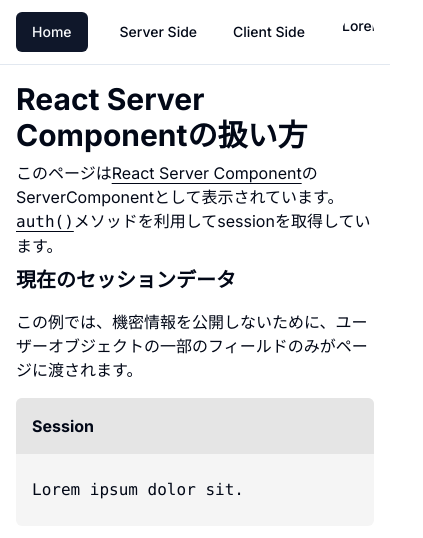
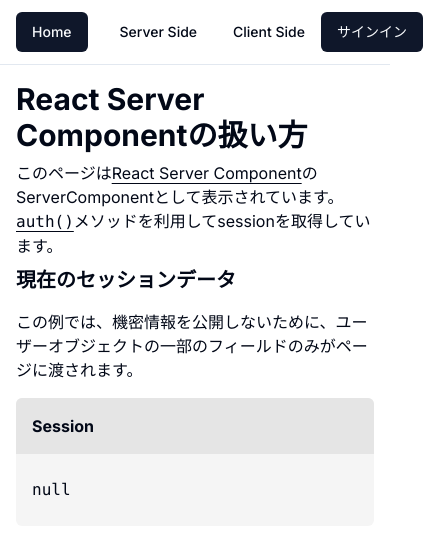
Before and after one commit to ve1997/next-authjs-v5, a Next.js app: page /server-example in a window 390 px wide. Shown: the top 538 px of the page, 423 px wide, since content can reach past the window. Built offline with nearby package versions, Linux system fonts and the light colour scheme; no server answers.

Commit message:
feat: google認証の実装

```diff
--- a/app/client-example/page.tsx
+++ b/app/client-example/page.tsx
@@ -1,5 +1,10 @@
 import { ClientExample } from "@/components/client-example";
+import { SessionProvider } from "next-auth/react";
 
 export default function ClientPage() {
-	return <ClientExample />;
+	return (
+		<SessionProvider>
+			<ClientExample />
+		</SessionProvider>
+	);
 }
--- a/app/page.tsx
+++ b/app/page.tsx
@@ -1,7 +1,9 @@
 import { CustomLink } from "@/components/custom-link";
 import { SessionData } from "@/components/session-data";
+import { auth } from "@/lib/auth";
 
-export default function Home() {
+export default async function Home() {
+	const session = await auth();
 	return (
 		<div className="flex flex-col gap-6">
 			<h1 className="font-bold text-3xl">🚀 NextAuth.js Tutorial</h1>
@@ -15,7 +17,7 @@ export default function Home() {
 				</CustomLink>
 				の例を見て、ページを保護してセッションデータを取得する方法を確認してください。
 			</div>
-			<SessionData />
+			<SessionData session={session} />
 		</div>
 	);
 }
--- /dev/null
+++ b/app/protected-page/page.tsx
@@ -0,0 +1,3 @@
+export default function ProtectedPage() {
+	return <div>Protected Page</div>;
+}
--- a/components/auth-components.tsx
+++ b/components/auth-components.tsx
@@ -1,12 +1,17 @@
 import { Button } from "@/components/ui/button";
+import { signIn, signOut } from "@/lib/auth";
 import type { ComponentPropsWithRef } from "react";
 
 export function SignIn({
 	provider,
 	...props
 }: { provider?: string } & ComponentPropsWithRef<typeof Button>) {
+	async function handleSignIn() {
+		"use server";
+		await signIn(provider);
+	}
 	return (
-		<form>
+		<form action={handleSignIn}>
 			<Button {...props}>サインイン</Button>
 		</form>
 	);
@@ -16,8 +21,12 @@ export function SignOut({
 	provider,
 	...props
 }: { provider?: string } & ComponentPropsWithRef<typeof Button>) {
+	async function handleSignOut() {
+		"use server";
+		await signOut();
+	}
 	return (
-		<form className="w-full">
+		<form className="w-full" action={handleSignOut}>
 			<Button variant="ghost" className="w-full p-0" {...props}>
 				ログアウト
 			</Button>
--- a/components/client-example.tsx
+++ b/components/client-example.tsx
@@ -1,7 +1,12 @@
+"use client";
+
 import { CustomLink } from "@/components/custom-link";
 import { SessionData } from "@/components/session-data";
+import { useSession } from "next-auth/react";
 
 export function ClientExample() {
+	const { data: session, status } = useSession();
+
 	return (
 		<div className="flex flex-col gap-4">
 			<h1 className="font-bold text-3xl">クライアントサイドレンダリング</h1>
@@ -27,7 +32,7 @@ export function ClientExample() {
 				</CustomLink>
 				コンポーネントが必要です。
 			</p>
-			<SessionData />
+			<SessionData session={session} loading={status === "loading"} />
 		</div>
 	);
 }
--- a/components/server-example.tsx
+++ b/components/server-example.tsx
@@ -1,7 +1,9 @@
 import { CustomLink } from "@/components/custom-link";
 import { SessionData } from "@/components/session-data";
+import { auth } from "@/lib/auth";
 
-export function ServerExample() {
+export async function ServerExample() {
+	const session = await auth();
 	return (
 		<div className="space-y-2">
 			<h1 className="font-bold text-3xl">React Server Componentの扱い方</h1>
@@ -16,7 +18,7 @@ export function ServerExample() {
 				</CustomLink>
 				メソッドを利用してsessionを取得しています。
 			</p>
-			<SessionData />
+			<SessionData session={session} />
 		</div>
 	);
 }
--- a/components/session-data.tsx
+++ b/components/session-data.tsx
@@ -1,4 +1,9 @@
-export function SessionData() {
+import type { Session } from "next-auth";
+
+export function SessionData({
+	session,
+	loading = false,
+}: { session: Session | null; loading?: boolean }) {
 	return (
 		<div className="flex w-full flex-col gap-4">
 			<h2 className="font-bold text-xl">現在のセッションデータ</h2>
@@ -8,7 +13,7 @@ export function SessionData() {
 			<div className="flex flex-col rounded-md bg-neutral-100">
 				<div className="rounded-t-md bg-neutral-200 p-4 font-bold">Session</div>
 				<pre className="whitespace-pre-wrap break-all px-4 py-6">
-					Lorem ipsum dolor sit.
+					{loading ? "loading..." : JSON.stringify(session, null, 2)}
 				</pre>
 			</div>
 		</div>
--- a/components/user-button.tsx
+++ b/components/user-button.tsx
@@ -1,5 +1,5 @@
-import { SignOut } from "@/components/auth-components";
-import { Avatar } from "@/components/ui/avatar";
+import { SignIn, SignOut } from "@/components/auth-components";
+import { Avatar, AvatarImage } from "@/components/ui/avatar";
 import { Button } from "@/components/ui/button";
 import {
 	DropdownMenu,
@@ -8,23 +8,36 @@ import {
 	DropdownMenuLabel,
 	DropdownMenuTrigger,
 } from "@/components/ui/dropdown-menu";
+import { auth } from "@/lib/auth";
 
-export function UserButton() {
+export async function UserButton() {
+	const session = await auth();
+	if (!session?.user) return <SignIn provider="google" />;
+
 	return (
 		<div className="flex items-center gap-2">
-			<span className="hidden text-sm sm:inline-flex">Lorem, ipsum dolor.</span>
+			<span className="hidden text-sm sm:inline-flex">{session.user.name}</span>
 			<DropdownMenu>
 				<DropdownMenuTrigger asChild>
 					<Button variant="ghost" className="relative h-8 w-8 rounded-full">
-						<Avatar className="h-8 w-8">Lorem.</Avatar>
+						<Avatar className="h-8 w-8">
+							{session.user.image && (
+								<AvatarImage
+									src={session.user.image}
+									alt={session.user.name ?? ""}
+								/>
+							)}
+						</Avatar>
 					</Button>
 				</DropdownMenuTrigger>
 				<DropdownMenuContent className="w-56" align="end" forceMount>
 					<DropdownMenuLabel className="font-normal">
 						<div className="flex flex-col space-y-1">
-							<p className="font-medium text-sm leading-none">Lorem, ipsum.</p>
+							<p className="font-medium text-sm leading-none">
+								{session.user.name}
+							</p>
 							<p className="text-muted-foreground text-xs leading-none">
-								Lorem, ipsum dolor.
+								{session.user.email}
 							</p>
 						</div>
 					</DropdownMenuLabel>
--- a/lib/auth.ts
+++ b/lib/auth.ts
@@ -2,23 +2,26 @@ import NextAuth, { type NextAuthConfig } from "next-auth";
 import Google from "next-auth/providers/google";
 
 const config: NextAuthConfig = {
+	// theme: {
+	// 	logo: "https://next-auth.js.org/img/logo/logo-sm.png",
+	// },
 	providers: [Google],
-	basePath: "/api/auth",
-	callbacks: {
-		authorized({ request, auth }) {
-			try {
-				const { pathname } = request.nextUrl;
-				if (pathname === "/protected-page") return !!auth;
-				return true;
-			} catch (e) {
-				console.error(e);
-			}
-		},
-		jwt({ token, trigger, session }) {
-			if (trigger === "update") token.name = session.user.name;
-			return token;
-		},
-	},
+	// basePath: "/api/auth",
+	// callbacks: {
+	// 	authorized({ request, auth }) {
+	// 		try {
+	// 			const { pathname } = request.nextUrl;
+	// 			if (pathname === "/protected-page") return !!auth;
+	// 			return true;
+	// 		} catch (e) {
+	// 			console.error(e);
+	// 		}
+	// 	},
+	// 	jwt({ token, trigger, session }) {
+	// 		if (trigger === "update") token.name = session.user.name;
+	// 		return token;
+	// 	},
+	// },
 };
 
-export const { handlers, auth, signIn, signOut } = NextAuth(config);
+export const { handlers, signIn, signOut, auth } = NextAuth(config);
```
